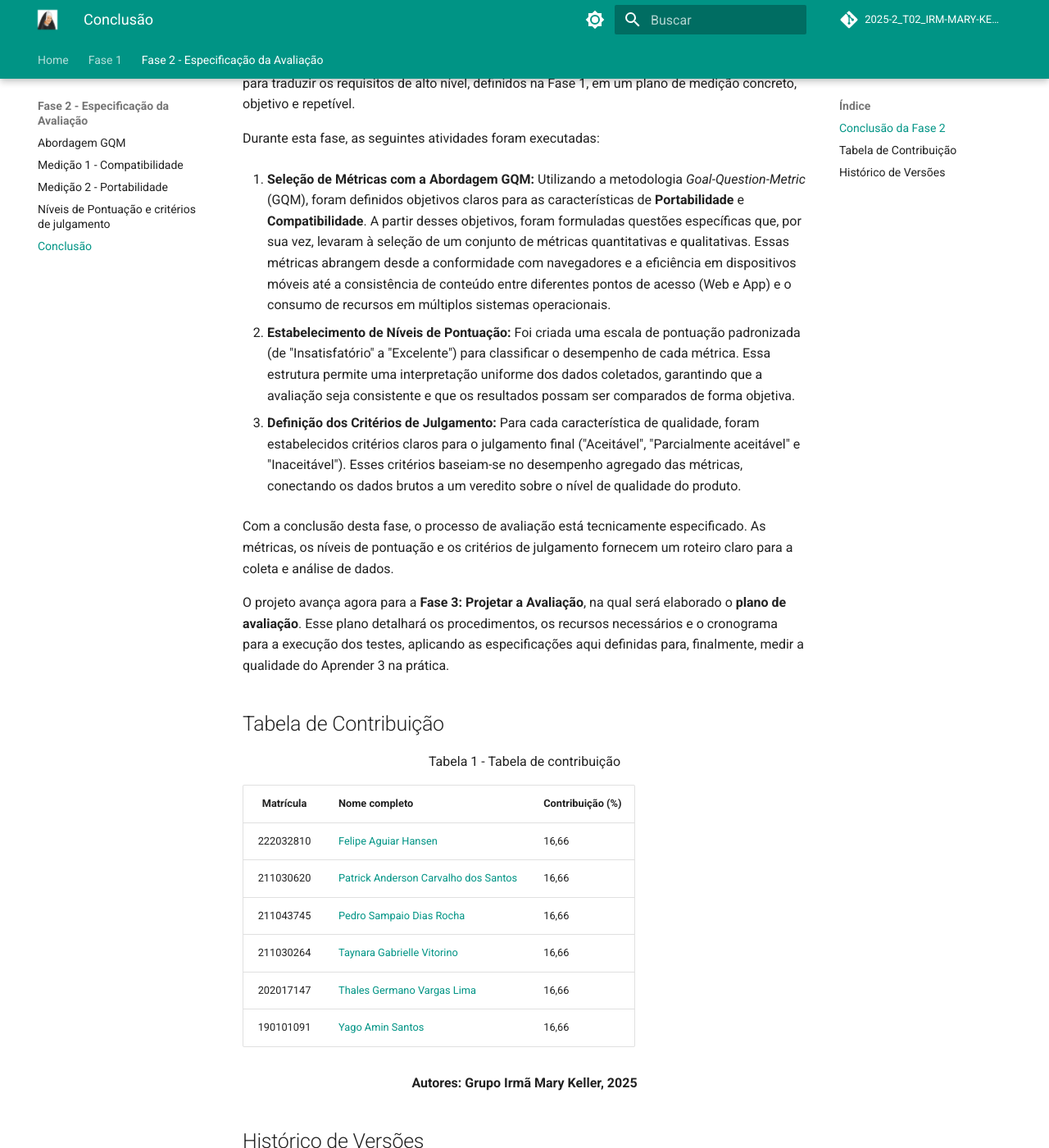
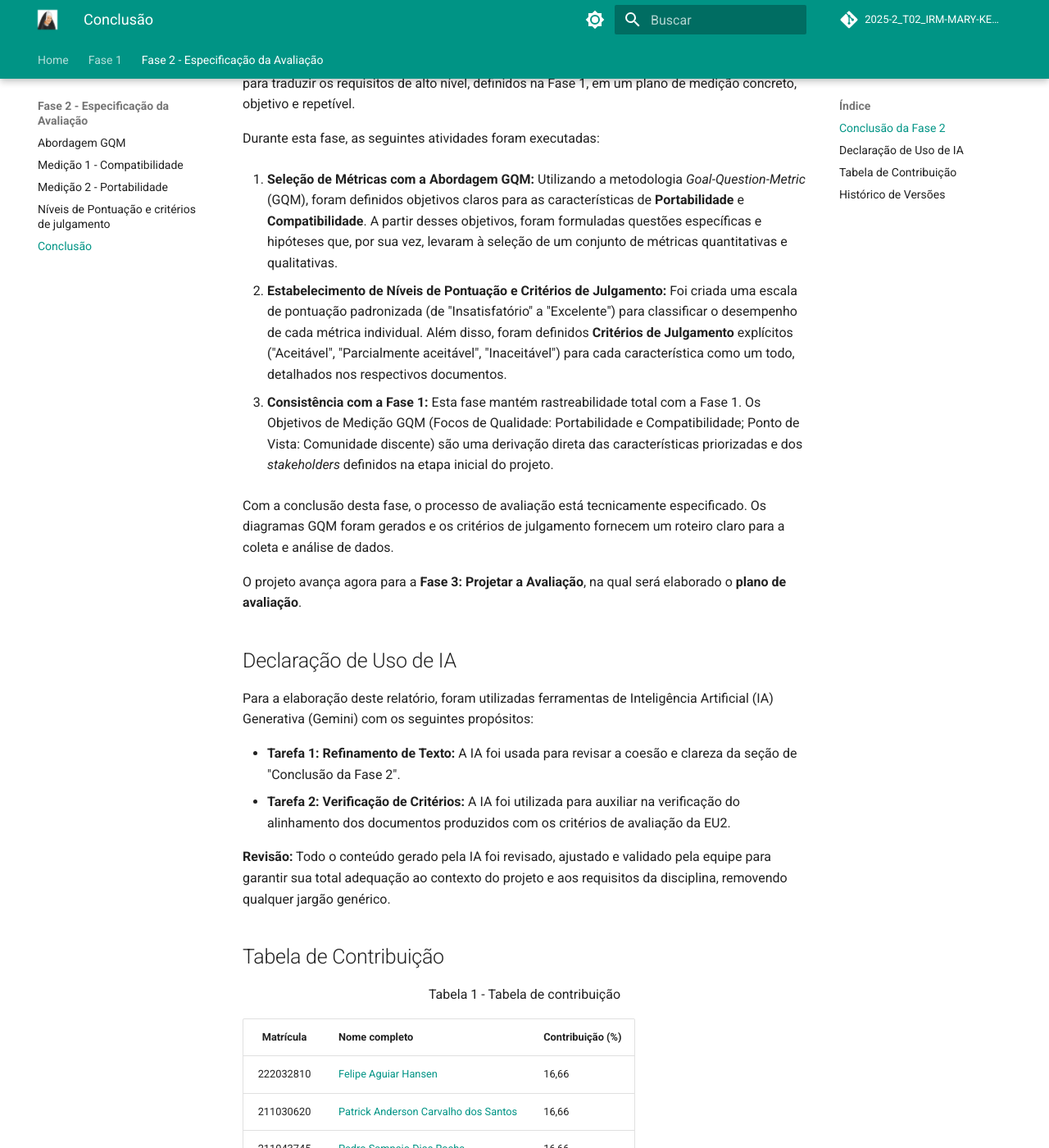
Before and after one commit to FCTE-Qualidade-de-Software-1/2025-2_T02_IRM-MARY-KELLER, an MkDocs documentation site: the page built from docs/fase_2/conclusao.md, in a window 1280 px wide and 1400 px high, scrolled down 283 px. Shown: the whole window at 82% size. Built offline with MkDocs 1.6.1 and Material for MkDocs 9.7.7, drawn with Linux system fonts in a browser that asks for light colours; comment, search, counter and statistics services are not loaded; some of the changed text lies outside the part shown.

```diff
--- a/docs/fase_2/conclusao.md
+++ b/docs/fase_2/conclusao.md
@@ -8,15 +8,24 @@ A **Fase 2: Especificar a Avaliação** foi concluída com sucesso, estabelecend
 
 Durante esta fase, as seguintes atividades foram executadas:
 
-1. **Seleção de Métricas com a Abordagem GQM:** Utilizando a metodologia *Goal-Question-Metric* (GQM), foram definidos objetivos claros para as características de **Portabilidade** e **Compatibilidade**. A partir desses objetivos, foram formuladas questões específicas que, por sua vez, levaram à seleção de um conjunto de métricas quantitativas e qualitativas. Essas métricas abrangem desde a conformidade com navegadores e a eficiência em dispositivos móveis até a consistência de conteúdo entre diferentes pontos de acesso (Web e App) e o consumo de recursos em múltiplos sistemas operacionais.
+1.  **Seleção de Métricas com a Abordagem GQM:** Utilizando a metodologia *Goal-Question-Metric* (GQM), foram definidos objetivos claros para as características de **Portabilidade** e **Compatibilidade**. A partir desses objetivos, foram formuladas questões específicas e hipóteses que, por sua vez, levaram à seleção de um conjunto de métricas quantitativas e qualitativas.
 
-2. **Estabelecimento de Níveis de Pontuação:** Foi criada uma escala de pontuação padronizada (de "Insatisfatório" a "Excelente") para classificar o desempenho de cada métrica. Essa estrutura permite uma interpretação uniforme dos dados coletados, garantindo que a avaliação seja consistente e que os resultados possam ser comparados de forma objetiva.
+2.  **Estabelecimento de Níveis de Pontuação e Critérios de Julgamento:** Foi criada uma escala de pontuação padronizada (de "Insatisfatório" a "Excelente") para classificar o desempenho de cada métrica individual. Além disso, foram definidos **Critérios de Julgamento** explícitos ("Aceitável", "Parcialmente aceitável", "Inaceitável") para cada característica como um todo, detalhados nos respectivos documentos.
 
-3. **Definição dos Critérios de Julgamento:** Para cada característica de qualidade, foram estabelecidos critérios claros para o julgamento final ("Aceitável", "Parcialmente aceitável" e "Inaceitável"). Esses critérios baseiam-se no desempenho agregado das métricas, conectando os dados brutos a um veredito sobre o nível de qualidade do produto.
+3.  **Consistência com a Fase 1:** Esta fase mantém rastreabilidade total com a Fase 1. Os Objetivos de Medição GQM (Focos de Qualidade: Portabilidade e Compatibilidade; Ponto de Vista: Comunidade discente) são uma derivação direta das características priorizadas e dos *stakeholders* definidos na etapa inicial do projeto.
 
-Com a conclusão desta fase, o processo de avaliação está tecnicamente especificado. As métricas, os níveis de pontuação e os critérios de julgamento fornecem um roteiro claro para a coleta e análise de dados.
+Com a conclusão desta fase, o processo de avaliação está tecnicamente especificado. Os diagramas GQM foram gerados e os critérios de julgamento fornecem um roteiro claro para a coleta e análise de dados.
 
-O projeto avança agora para a **Fase 3: Projetar a Avaliação**, na qual será elaborado o **plano de avaliação**. Esse plano detalhará os procedimentos, os recursos necessários e o cronograma para a execução dos testes, aplicando as especificações aqui definidas para, finalmente, medir a qualidade do Aprender 3 na prática.
+O projeto avança agora para a **Fase 3: Projetar a Avaliação**, na qual será elaborado o **plano de avaliação**.
+
+## Declaração de Uso de IA
+
+Para a elaboração deste relatório, foram utilizadas ferramentas de Inteligência Artificial (IA) Generativa (Gemini) com os seguintes propósitos:
+
+* **Tarefa 1: Refinamento de Texto:** A IA foi usada para revisar a coesão e clareza da seção de "Conclusão da Fase 2".
+* **Tarefa 2: Verificação de Critérios:** A IA foi utilizada para auxiliar na verificação do alinhamento dos documentos produzidos com os critérios de avaliação da EU2.
+
+**Revisão:** Todo o conteúdo gerado pela IA foi revisado, ajustado e validado pela equipe para garantir sua total adequação ao contexto do projeto e aos requisitos da disciplina, removendo qualquer jargão genérico.
 
 ## Tabela de Contribuição
 
@@ -38,3 +47,4 @@ O projeto avança agora para a **Fase 3: Projetar a Avaliação**, na qual será
 |Versão|Data|Descrição|Autor|
 |:---:|---|---|---|
 |`1.0`|12/10/2025|Criação do documento de conclusão da Fase 2| [Patrick Anderson](https://github.com/patrickacs)|
+|`1.1`|24/10/2025|Adição de Critérios de Julgamento, Consistência e Declaração de IA.| [Taynara Vitorino](https://github.com/taybalau)|
```
Also changed, not shown: docs/fase_2/compatibilidade.md (+13 -1 lines), docs/fase_2/niveis_pontuacao_criterios_julgamento.md (deleted, +0 -66 lines), docs/fase_2/portabilidade.md (+19 -39 lines), docs/fase_2/imagens/gqm_portabilidade.png (added).
